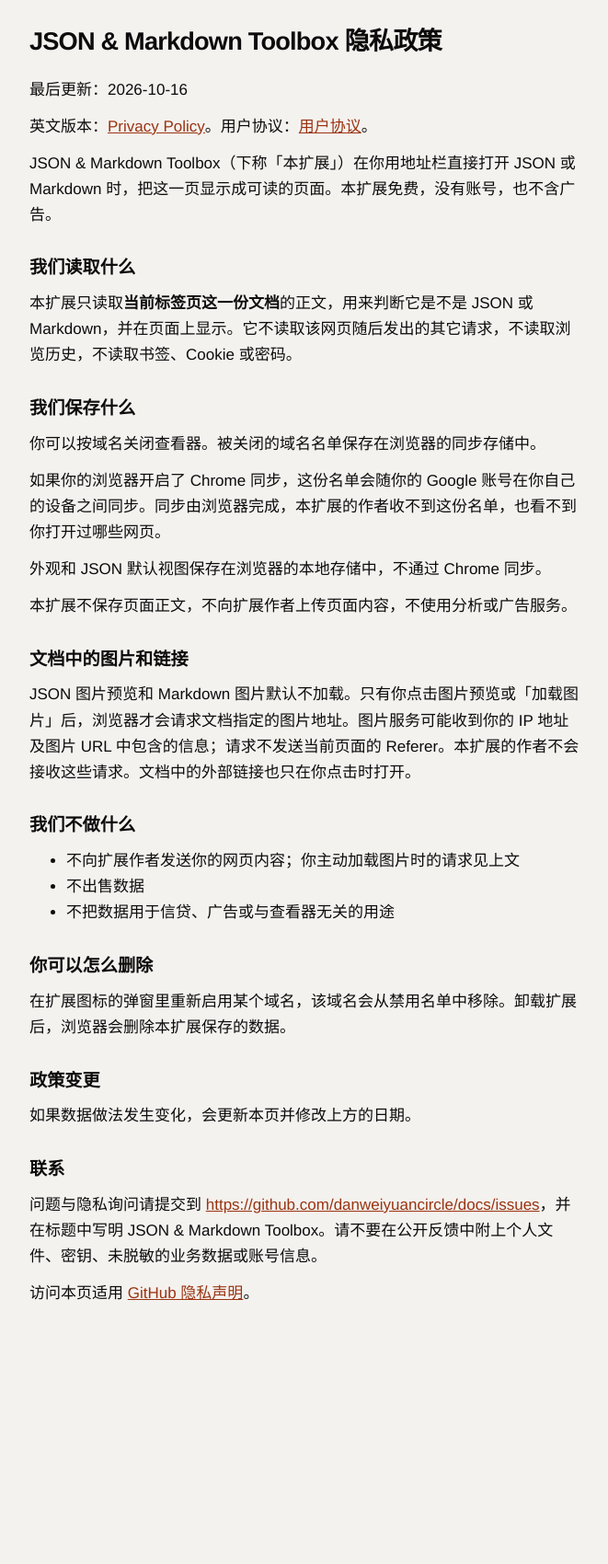
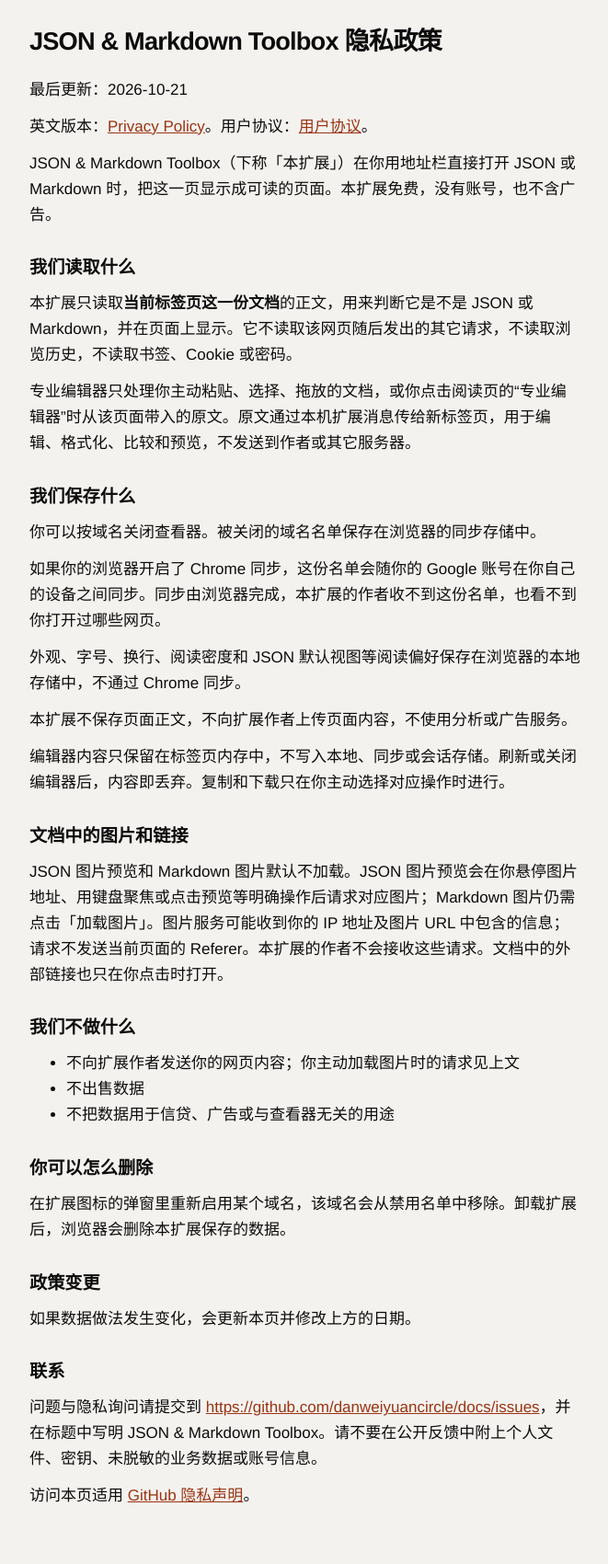
Before and after one commit to danweiyuancircle/docs, a Jekyll site: the page built from json-md-toolbox/privacy.zh.md, in a window 1280 px wide. Shown: the whole page at 92% size, without its empty margins (308-969 px from the left). Built offline with Jekyll 4.4.1, drawn with Linux system fonts in a browser that asks for light colours; before the commit the page ends 1480 px from its top, so only the background shows below that.

Commit message:
docs: update JSON Toolbox privacy for local editor and image previews

```diff
--- a/json-md-toolbox/privacy.zh.md
+++ b/json-md-toolbox/privacy.zh.md
@@ -4,7 +4,7 @@ title: JSON & Markdown Toolbox 隐私政策
 
 # JSON & Markdown Toolbox 隐私政策
 
-最后更新：2026-10-16
+最后更新：2026-10-21
 
 英文版本：[Privacy Policy](privacy.en.md)。用户协议：[用户协议](terms.zh.md)。
 
@@ -14,19 +14,23 @@ JSON & Markdown Toolbox（下称「本扩展」）在你用地址栏直接打开
 
 本扩展只读取**当前标签页这一份文档**的正文，用来判断它是不是 JSON 或 Markdown，并在页面上显示。它不读取该网页随后发出的其它请求，不读取浏览历史，不读取书签、Cookie 或密码。
 
+专业编辑器只处理你主动粘贴、选择、拖放的文档，或你点击阅读页的“专业编辑器”时从该页面带入的原文。原文通过本机扩展消息传给新标签页，用于编辑、格式化、比较和预览，不发送到作者或其它服务器。
+
 ## 我们保存什么
 
 你可以按域名关闭查看器。被关闭的域名名单保存在浏览器的同步存储中。
 
 如果你的浏览器开启了 Chrome 同步，这份名单会随你的 Google 账号在你自己的设备之间同步。同步由浏览器完成，本扩展的作者收不到这份名单，也看不到你打开过哪些网页。
 
-外观和 JSON 默认视图保存在浏览器的本地存储中，不通过 Chrome 同步。
+外观、字号、换行、阅读密度和 JSON 默认视图等阅读偏好保存在浏览器的本地存储中，不通过 Chrome 同步。
 
 本扩展不保存页面正文，不向扩展作者上传页面内容，不使用分析或广告服务。
 
+编辑器内容只保留在标签页内存中，不写入本地、同步或会话存储。刷新或关闭编辑器后，内容即丢弃。复制和下载只在你主动选择对应操作时进行。
+
 ## 文档中的图片和链接
 
-JSON 图片预览和 Markdown 图片默认不加载。只有你点击图片预览或「加载图片」后，浏览器才会请求文档指定的图片地址。图片服务可能收到你的 IP 地址及图片 URL 中包含的信息；请求不发送当前页面的 Referer。本扩展的作者不会接收这些请求。文档中的外部链接也只在你点击时打开。
+JSON 图片预览和 Markdown 图片默认不加载。JSON 图片预览会在你悬停图片地址、用键盘聚焦或点击预览等明确操作后请求对应图片；Markdown 图片仍需点击「加载图片」。图片服务可能收到你的 IP 地址及图片 URL 中包含的信息；请求不发送当前页面的 Referer。本扩展的作者不会接收这些请求。文档中的外部链接也只在你点击时打开。
 
 ## 我们不做什么
 
```
Also changed, not shown: json-md-toolbox/privacy.en.md (+7 -3 lines).
